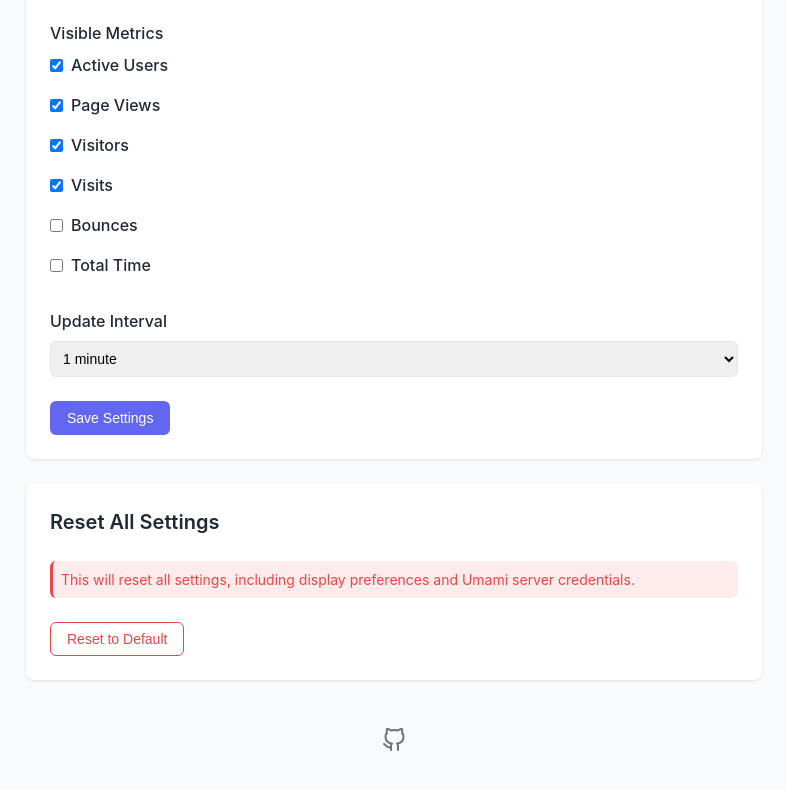
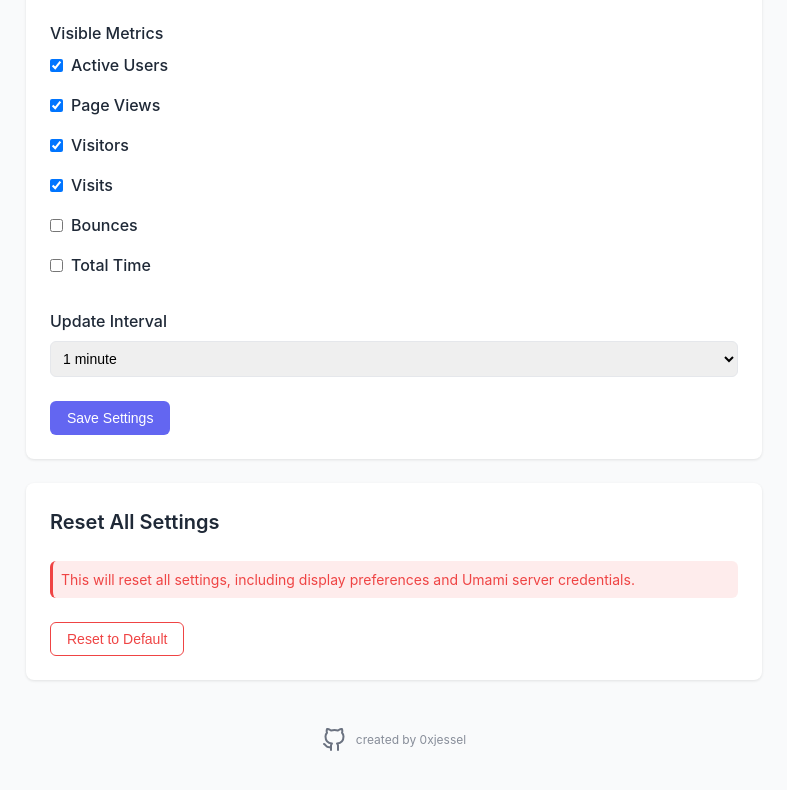
Before and after one commit to 0xjessel/umami-chrome-extension, a website built with webpack: page options/options.html in a window 1280 px wide. Shown: the part 1033-1823 px from the top of the page, without its empty margins (246-1033 px from the left). Built offline with nearby package versions, Linux system fonts and the light colour scheme; some packages are replaced by stand-ins of ours; no server answers.

Commit message:
Add 'created by 0xjessel' text to footer

```diff
--- a/options/options.css
+++ b/options/options.css
@@ -256,6 +256,13 @@ input[readonly] {
   align-items: center;
   margin-top: 2rem;
   padding: 1rem 0;
+  gap: 10px;
+}
+
+.creator-text {
+  font-size: 0.75rem;
+  color: var(--text-light);
+  opacity: 0.8;
 }
 
 .github-link {
--- a/options/options.html
+++ b/options/options.html
@@ -212,6 +212,7 @@
           <path d="M9 19c-5 1.5-5-2.5-7-3m14 6v-3.87a3.37 3.37 0 0 0-.94-2.61c3.14-.35 6.44-1.54 6.44-7A5.44 5.44 0 0 0 20 4.77 5.07 5.07 0 0 0 19.91 1S18.73.65 16 2.48a13.38 13.38 0 0 0-7 0C6.27.65 5.09 1 5.09 1A5.07 5.07 0 0 0 5 4.77a5.44 5.44 0 0 0-1.5 3.78c0 5.42 3.3 6.61 6.44 7A3.37 3.37 0 0 0 9 18.13V22"></path>
         </svg>
       </a>
+      <span class="creator-text">created by 0xjessel</span>
     </footer>
   </div>
   <script type="module" src="../src/constants.js"></script>
```
